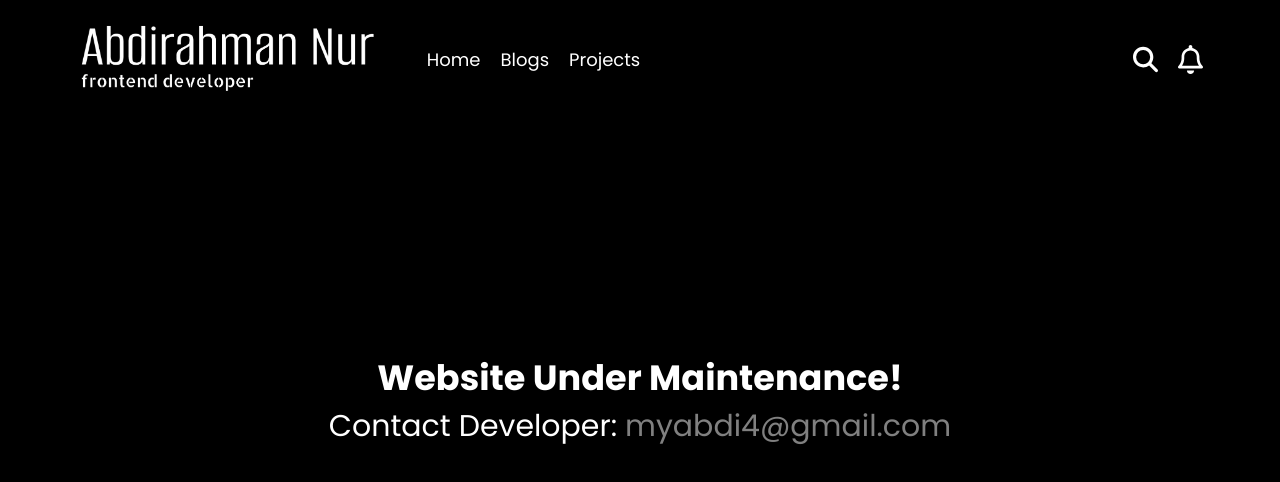
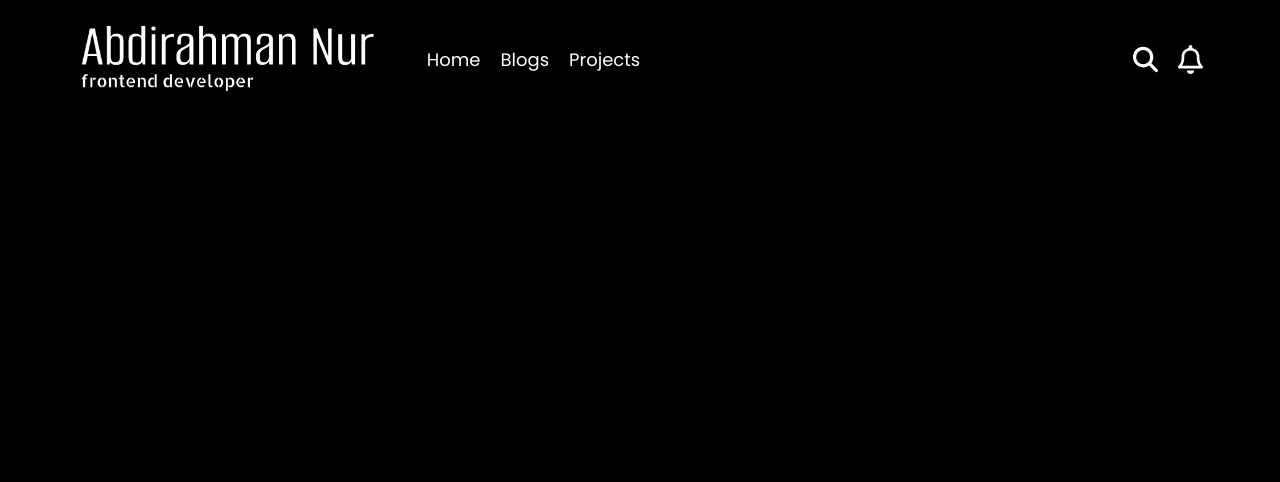
Before and after one commit to myabdi4/nurabdirahman, a React (Vite) app: page /blogs in a window 1280 px wide. Shown: the top 482 px of the page. Built offline with nearby package versions, Linux system fonts and the light colour scheme.

Commit message:
Update Blog.jsx

```diff
--- a/src/pages/Blogs/Blog.jsx
+++ b/src/pages/Blogs/Blog.jsx
@@ -1,12 +1,11 @@
 import React from "react";
 import Navbar from "../../components/Navbar/Navbar";
-import ComingSoon from "../../components/ComingSoon";
 
 const Blog = () => {
   return (
     <div className="blogs">
       <Navbar />
-      <ComingSoon />
+
     </div>
   );
 };
```
